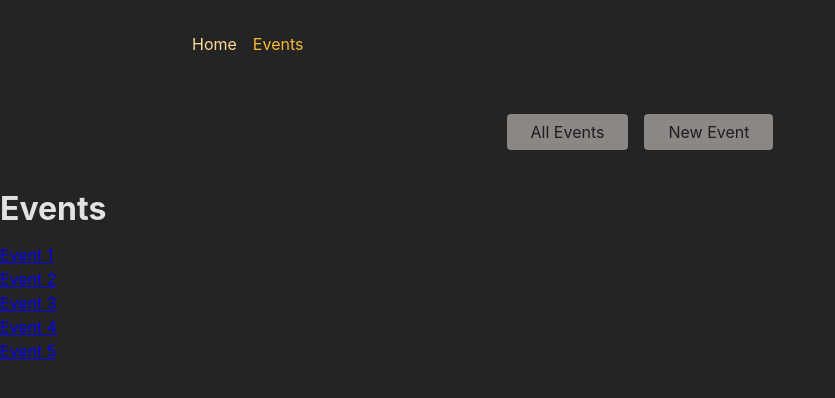
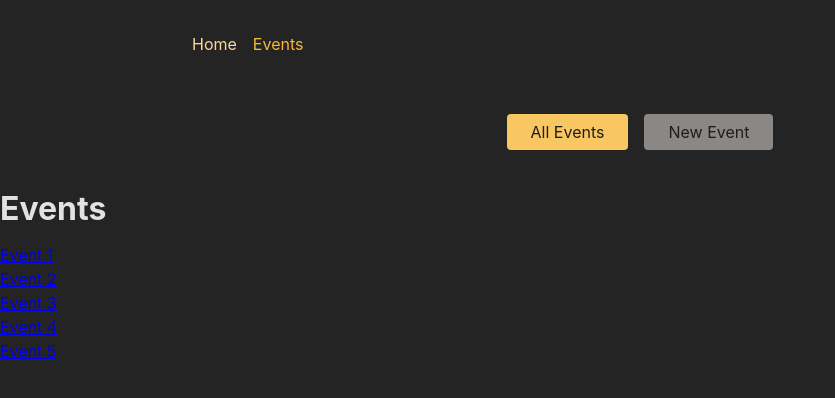
Before and after one commit to MZHoffman/events-go, a React (Create React App) app: page /events in a window 1280 px wide. Shown: the top 398 px of the page, without its empty margins (0-835 px from the left). Built offline with nearby package versions, Linux system fonts and the light colour scheme.

Commit message:
Adding NavLinks to events navigation

```diff
--- a/src/components/EventsNavigation.js
+++ b/src/components/EventsNavigation.js
@@ -1,4 +1,6 @@
-import classes from './EventsNavigation.module.css';
+import { NavLink } from 'react-router-dom'
+
+import classes from './EventsNavigation.module.css'
 
 function EventsNavigation() {
   return (
@@ -6,15 +8,30 @@
       <nav>
         <ul className={classes.list}>
           <li>
-            <a href="/events">All Events</a>
+            <NavLink
+              to='/events'
+              className={({ isActive }) =>
+                isActive ? classes.active : undefined
+              }
+              end
+            >
+              All Events
+            </NavLink>
           </li>
           <li>
-            <a href="/events/new">New Event</a>
+            <NavLink
+              to='/events/new'
+              className={({ isActive }) =>
+                isActive ? classes.active : undefined
+              }
+            >
+              New Event
+            </NavLink>
           </li>
         </ul>
       </nav>
     </header>
-  );
+  )
 }
 
-export default EventsNavigation;
+export default EventsNavigation
--- a/src/components/MainNavigation.js
+++ b/src/components/MainNavigation.js
@@ -1,4 +1,3 @@
-import react from 'react'
 import { NavLink } from 'react-router-dom'
 
 import classes from './MainNavigation.module.css'
```
